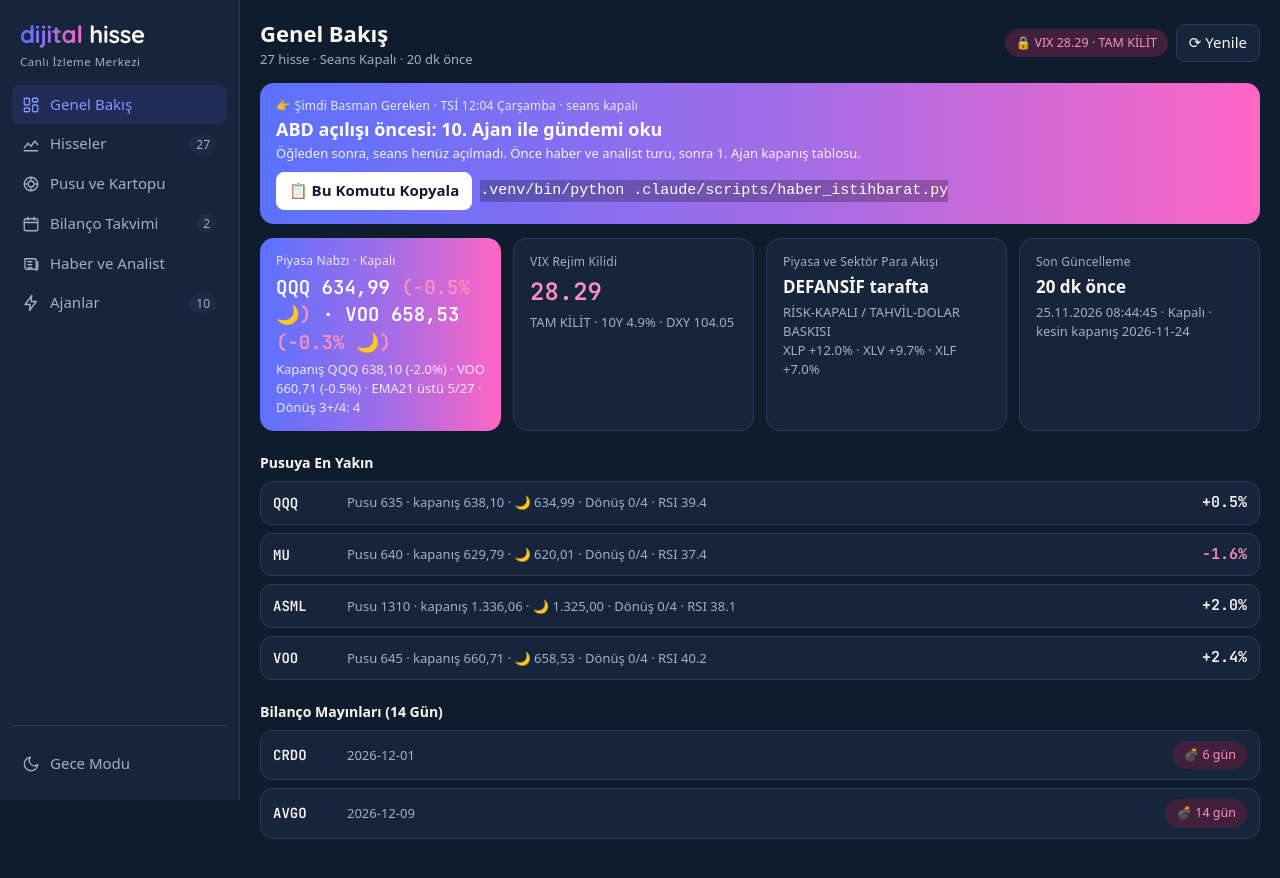
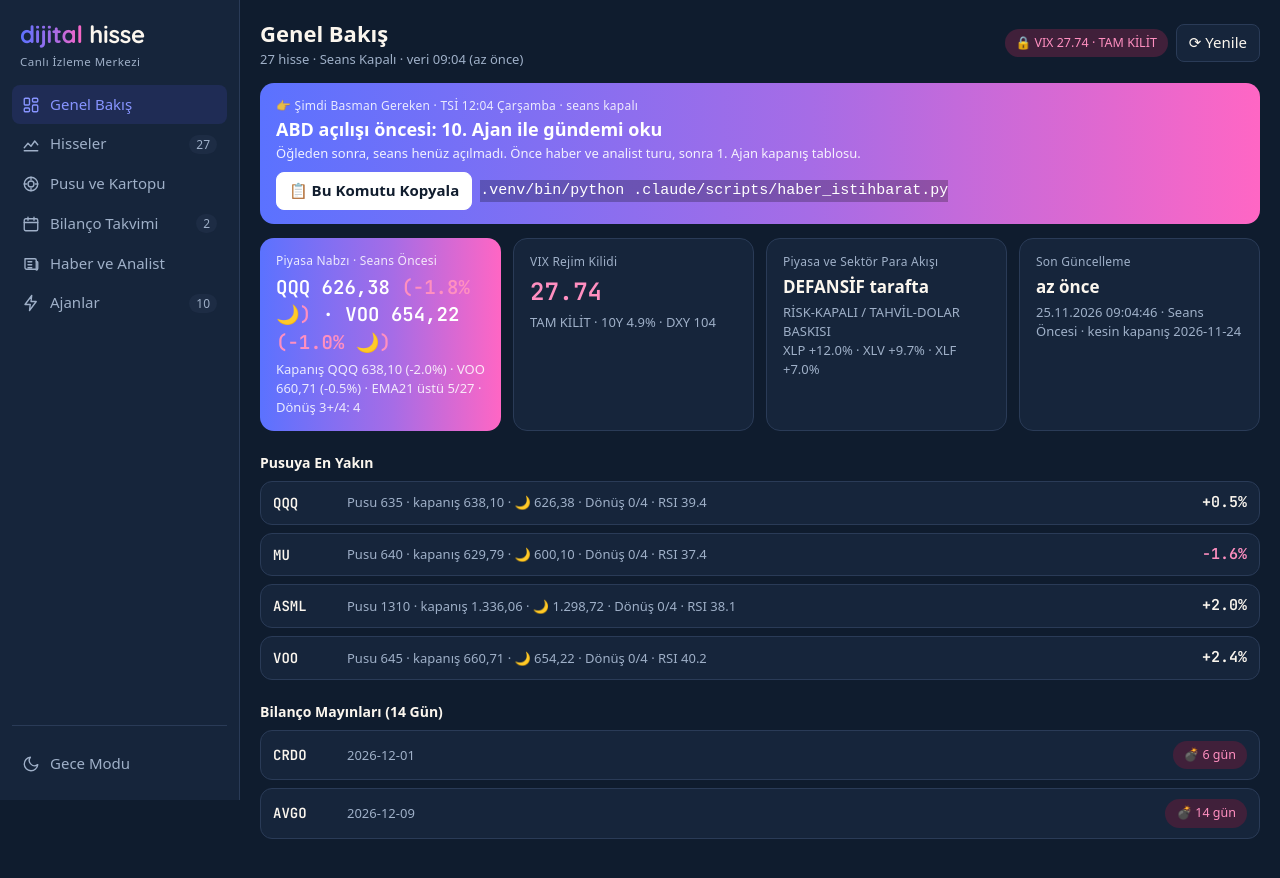
Before and after one commit to ertackacar-ui/dijital-hisse, a plain HTML site: page index.html in a window 1280 px wide. Drawn offline with Linux system fonts and the light colour scheme; a web font is replaced by a local one.

Commit message:
veri guncelle 2026-11-25T09:04Z

```diff
--- a/index.html
+++ b/index.html
@@ -8,7 +8,7 @@
 <meta name="apple-mobile-web-app-status-bar-style" content="black-translucent">
 <meta name="apple-mobile-web-app-title" content="dijital hisse">
 <title>dijital hisse — Canlı İzleme</title>
-<meta name="dh-surum" content="10">
+<meta name="dh-surum" content="11">
 <link rel="manifest" href="manifest.json">
 <link rel="icon" href="icon.svg" type="image/svg+xml">
 <link rel="apple-touch-icon" href="icon-512.png">
@@ -116,6 +116,7 @@
   <div class="perde" id="perde"></div>
   <main class="main">
     <div class="top"><div><h1 id="baslik">Genel Bakış</h1><div class="sub" id="altBaslik">Veri bekleniyor…</div></div><div style="display:flex;gap:8px;align-items:center"><span id="ustChip"></span><button class="btn" id="yenileBtn" title="Veriyi yeniden çek">⟳ Yenile</button></div></div>
+    <div class="chip send" id="yenileHaber" hidden style="margin:-6px 0 10px"></div>
     <section class="view on" id="v-ozet"><div class="boş" id="yukleniyor">⏳ Veri yükleniyor… (10 saniyeyi geçerse bağlantı zayıf demektir; ⟳ Yenile'ye basın)</div></section>
     <section class="view" id="v-hisse"></section>
     <section class="view" id="v-pusu"></section>
@@ -251,22 +252,24 @@ cizAjan(); setInterval(cizAjan,60000);
 function ciz(){
   $("#gizleBtn").hidden=!!D.gizli;
   document.querySelectorAll(".para").forEach(e=>{if(D.gizli)e.remove()});
-  $("#altBaslik").textContent=`${D.hisseler.length} hisse · ${D.seans_acik?"Seans Açık":"Seans Kapalı"} · ${dkOnce(D.guncelleme)}`;
+  $("#altBaslik").textContent=`${D.hisseler.length} hisse · ${D.seans_acik?"Seans Açık":"Seans Kapalı"} · veri ${new Date(D.guncelleme).toLocaleTimeString("tr-TR",{hour:"2-digit",minute:"2-digit"})} (${dkOnce(D.guncelleme)})`;
   $("#ustChip").innerHTML=vixChip(D.vix);
   cizOzet();cizHisse();cizPusu();cizBilanco();cizHaber();
 }
 let yukleniyor=false;
-async function yukle(){
+function haber(m){const h=$("#yenileHaber");h.textContent=m;h.hidden=false;clearTimeout(haber.t);haber.t=setTimeout(()=>h.hidden=true,4000)}
+async function yukle(elle){
   if(yukleniyor)return; yukleniyor=true; const b=$("#yenileBtn"); b.disabled=true; b.textContent="⟳ Yenileniyor…";
   const ac=new AbortController(), zaman=setTimeout(()=>ac.abort(),10000); // 10 sn'de vazgeç, ekranı boş bırakma
   try{const r=await fetch("veri.json?t="+Date.now(),{cache:"no-store",signal:ac.signal});if(!r.ok)throw new Error("HTTP "+r.status);
-    const d=await r.json(); if(!d||!Array.isArray(d.hisseler)||!d.hisseler.length)throw new Error("boş veri"); D=d; ciz()}
+    const d=await r.json(); if(!d||!Array.isArray(d.hisseler)||!d.hisseler.length)throw new Error("boş veri");
+    const yeni=!D||d.guncelleme!==D.guncelleme; D=d; ciz(); if(elle)haber(yeni?"✓ Yeni veri geldi":"✓ Sunucuda daha yeni veri yok; ekran güncel")}
   catch(e){const neden=e.name==="AbortError"?"zaman aşımı (bağlantı yavaş)":e.message;
     if(D){$("#altBaslik").textContent=`Yenilenemedi: ${neden} · ekranda ${dkOnce(D.guncelleme)} verisi var`}
     else{$("#altBaslik").textContent="veri.json okunamadı: "+neden;$("#v-ozet").innerHTML=`<div class="boş">⚠️ Veri alınamadı (${neden}). İnternet bağlantısını kontrol edip ⟳ Yenile'ye basın.</div>`}}
   finally{clearTimeout(zaman); yukleniyor=false; b.disabled=false; b.textContent="⟳ Yenile"}
 }
-$("#yenileBtn").onclick=yukle;
+$("#yenileBtn").onclick=()=>yukle(true);
 goster(ls.get("dh-view")||"ozet"); yukle(); setInterval(yukle,60000);
 document.addEventListener("visibilitychange",()=>{if(!document.hidden)yukle()}); // telefonda uygulamaya dönünce hemen yenile
 if("serviceWorker" in navigator){
--- a/veri.json
+++ b/veri.json
@@ -1,15 +1,15 @@
 {
- "guncelleme": "2026-11-25T08:44:45.658212+00:00",
+ "guncelleme": "2026-11-25T09:04:46.904296+00:00",
  "seans_acik": false,
- "seans_etiketi": "Kapalı",
+ "seans_etiketi": "Seans Öncesi",
  "kesin_kapanis": "2026-11-24",
  "vix": {
-  "deger": 28.29,
-  "metin": "VIX 28.29 → TAM KİLİT (alım yok)",
+  "deger": 27.74,
+  "metin": "VIX 27.74 → TAM KİLİT (alım yok)",
   "rejim": "TAM KİLİT"
  },
  "tnx": 4.9,
- "dxy": 104.05,
+ "dxy": 104.0,
  "para_akisi": {
   "rejim": "RİSK-KAPALI / TAHVİL-DOLAR BASKISI",
   "taraf": "DEFANSİF",
@@ -94,9 +94,9 @@
    "lig": 1,
    "fiyat": 660.71,
    "d1": -0.48,
-   "canli": 658.53,
-   "canli_zaman": "2026-11-25T00:55:00+00:00",
-   "canli_degisim": -0.33,
+   "canli": 654.22,
+   "canli_zaman": "2026-11-25T09:00:00+00:00",
+   "canli_degisim": -0.98,
    "d5": -1.85,
    "ema21": "ALT",
    "ema50": "ALT",
@@ -122,9 +122,9 @@
    "lig": 1,
    "fiyat": 34.89,
    "d1": 1.45,
-   "canli": 34.85,
-   "canli_zaman": "2026-11-25T00:55:00+00:00",
-   "canli_degisim": -0.1,
+   "canli": 34.86,
+   "canli_zaman": "2026-11-25T09:00:00+00:00",
+   "canli_degisim": -0.09,
    "d5": -1.19,
    "ema21": "ALT",
    "ema50": "ÜST",
@@ -149,9 +149,9 @@
    "lig": 1,
    "fiyat": 577.21,
    "d1": 0.85,
-   "canli": 577.6,
-   "canli_zaman": "2026-11-25T00:55:00+00:00",
-   "canli_degisim": 0.07,
+   "canli": 579.38,
+   "canli_zaman": "2026-11-25T09:00:11+00:00",
+   "canli_degisim": 0.38,
    "d5": -1.63,
    "ema21": "ÜST",
    "ema50": "ÜST",
@@ -177,9 +177,9 @@
    "lig": 1,
    "fiyat": 1407.59,
    "d1": 3.15,
-   "canli": 1411.99,
-   "canli_zaman": "2026-11-25T00:55:00+00:00",
-   "canli_degisim": 0.31,
+   "canli": 1429.56,
+   "canli_zaman": "2026-11-25T09:00:00+00:00",
+   "canli_degisim": 1.56,
    "d5": -0.56,
    "ema21": "ÜST",
    "ema50": "ÜST",
@@ -205,9 +205,9 @@
    "lig": 1,
    "fiyat": 416.78,
    "d1": 1.8,
-   "canli": 417.0,
-   "canli_zaman": "2026-11-25T00:30:00+00:00",
-   "canli_degisim": 0.05,
+   "canli": 417.04,
+   "canli_zaman": "2026-11-25T09:00:09+00:00",
+   "canli_degisim": 0.06,
    "d5": 0.0,
    "ema21": "ÜST",
    "ema50": "ÜST",
@@ -233,9 +233,9 @@
    "lig": 1,
    "fiyat": 496.13,
    "d1": 0.74,
-   "canli": 495.12,
-   "canli_zaman": "2026-11-25T00:50:00+00:00",
-   "canli_degisim": -0.2,
+   "canli": 490.0,
+   "canli_zaman": "2026-11-25T09:00:00+00:00",
+   "canli_degisim": -1.24,
    "d5": -2.0,
    "ema21": "ALT",
    "ema50": "ALT",
@@ -258,9 +258,9 @@
    "lig": 1,
    "fiyat": 252.29,
    "d1": -1.21,
-   "canli": 251.46,
-   "canli_zaman": "2026-11-25T00:55:00+00:00",
-   "canli_degisim": -0.33,
+   "canli": 247.01,
+   "canli_zaman": "2026-11-25T09:00:00+00:00",
+   "canli_degisim": -2.09,
    "d5": -2.17,
    "ema21": "ALT",
    "ema50": "ALT",
@@ -286,9 +286,9 @@
    "lig": 1,
    "fiyat": 276.58,
    "d1": -1.06,
-   "canli": 276.89,
-   "canli_zaman": "2026-11-25T00:55:00+00:00",
-   "canli_degisim": 0.11,
+   "canli": 270.89,
+   "canli_zaman": "2026-11-25T09:00:00+00:00",
+   "canli_degisim": -2.06,
    "d5": -0.37,
    "ema21": "ALT",
    "ema50": "ALT",
@@ -314,9 +314,9 @@
    "lig": 1,
    "fiyat": 1091.71,
    "d1": -0.56,
-   "canli": 1090.0,
-   "canli_zaman": "2026-11-25T00:55:00+00:00",
-   "canli_degisim": -0.16,
+   "canli": 1089.89,
+   "canli_zaman": "2026-11-25T09:00:00+00:00",
+   "canli_degisim": -0.17,
    "d5": -1.65,
    "ema21": "ÜST",
    "ema50": "ÜST",
@@ -341,9 +341,9 @@
    "lig": 2,
    "fiyat": 638.1,
    "d1": -1.99,
-   "canli": 634.99,
-   "canli_zaman": "2026-11-25T00:55:00+00:00",
-   "canli_degisim": -0.49,
+   "canli": 626.38,
+   "canli_zaman": "2026-11-25T09:00:00+00:00",
+   "canli_degisim": -1.84,
    "d5": -2.87,
    "ema21": "ALT",
    "ema50": "ALT",
@@ -369,9 +369,9 @@
    "lig": 2,
    "fiyat": 155.38,
    "d1": -5.86,
-   "canli": 151.95,
-   "canli_zaman": "2026-11-25T00:55:00+00:00",
-   "canli_degisim": -2.21,
+   "canli": 148.75,
+   "canli_zaman": "2026-11-25T09:00:00+00:00",
+   "canli_degisim": -4.27,
    "d5": -0.05,
    "ema21": "ALT",
    "ema50": "ALT",
@@ -396,9 +396,9 @@
    "lig": 2,
    "fiyat": 301.08,
    "d1": -3.98,
-   "canli": 302.55,
-   "canli_zaman": "2026-11-25T00:55:00+00:00",
-   "canli_degisim": 0.49,
+   "canli": 293.51,
+   "canli_zaman": "2026-11-25T09:00:00+00:00",
+   "canli_degisim": -2.51,
    "d5": -11.86,
    "ema21": "ALT",
    "ema50": "ALT",
@@ -424,9 +424,9 @@
    "lig": 2,
    "fiyat": 173.82,
    "d1": -6.72,
-   "canli": 172.28,
-   "canli_zaman": "2026-11-25T00:55:00+00:00",
-   "canli_degisim": -0.89,
+   "canli": 169.8,
+   "canli_zaman": "2026-11-25T09:00:00+00:00",
+   "canli_degisim": -2.31,
    "d5": -8.69,
    "ema21": "ALT",
    "ema50": "ALT",
@@ -449,9 +449,9 @@
    "lig": 2,
    "fiyat": 1336.06,
    "d1": -3.45,
-   "canli": 1325.0,
-   "canli_zaman": "2026-11-25T00:55:00+00:00",
-   "canli_degisim": -0.83,
+   "canli": 1298.72,
+   "canli_zaman": "2026-11-25T09:00:00+00:00",
+   "canli_degisim": -2.79,
    "d5": -3.4,
    "ema21": "ALT",
    "ema50": "ALT",
@@ -477,9 +477,9 @@
    "lig": 2,
    "fiyat": 629.79,
    "d1": -11.01,
-   "canli": 620.01,
-   "canli_zaman": "2026-11-25T00:55:00+00:00",
-   "canli_degisim": -1.55,
+   "canli": 600.1,
+   "canli_zaman": "2026-11-25T09:00:00+00:00",
+   "canli_degisim": -4.71,
    "d5": -11.6,
    "ema21": "ALT",
    "ema50": "ALT",
@@ -505,9 +505,9 @@
    "lig": 2,
    "fiyat": 413.27,
    "d1": -8.86,
-   "canli": 408.35,
-   "canli_zaman": "2026-11-25T00:55:00+00:00",
-   "canli_degisim": -1.19,
+   "canli": 394.0,
+   "canli_zaman": "2026-11-25T09:00:00+00:00",
+   "canli_degisim": -4.66,
    "d5": -17.91,
    "ema21": "ALT",
    "ema50": "ALT",
@@ -532,9 +532,9 @@
    "lig": 2,
    "fiyat": 349.2,
    "d1": -3.96,
-   "canli": 347.9,
-   "canli_zaman": "2026-11-25T00:55:00+00:00",
-   "canli_degisim": -0.37,
+   "canli": 340.98,
+   "canli_zaman": "2026-11-25T09:00:00+00:00",
+   "canli_degisim": -2.35,
    "d5": -2.92,
    "ema21": "ALT",
    "ema50": "ALT",
@@ -560,9 +560,9 @@
    "lig": 2,
    "fiyat": 168.56,
    "d1": -5.47,
-   "canli": 167.95,
-   "canli_zaman": "2026-11-25T00:55:00+00:00",
-   "canli_degisim": -0.36,
+   "canli": 162.99,
+   "canli_zaman": "2026-11-25T09:00:00+00:00",
+   "canli_degisim": -3.3,
    "d5": -9.58,
    "ema21": "ALT",
    "ema50": "ALT",
@@ -587,9 +587,9 @@
    "lig": 2,
    "fiyat": 352.99,
    "d1": -0.12,
-   "canli": 351.0,
-   "canli_zaman": "2026-11-25T00:51:00+00:00",
-   "canli_degisim": -0.56,
+   "canli": 347.01,
+   "canli_zaman": "2026-11-25T09:00:00+00:00",
+   "canli_degisim": -1.69,
    "d5": 14.13,
    "ema21": "ÜST",
    "ema50": "ALT",
@@ -612,9 +612,9 @@
    "lig": 2,
    "fiyat": 91.74,
    "d1": 0.02,
-   "canli": 91.2,
-   "canli_zaman": "2026-11-25T00:55:00+00:00",
-   "canli_degisim": -0.59,
+   "canli": 89.76,
+   "canli_zaman": "2026-11-25T09:00:00+00:00",
+   "canli_degisim": -2.16,
    "d5": -1.25,
    "ema21": "ALT",
    "ema50": "ALT",
@@ -639,9 +639,9 @@
    "lig": 2,
    "fiyat": 589.64,
    "d1": -3.18,
-   "canli": 587.3,
-   "canli_zaman": "2026-11-25T00:00:00+00:00",
-   "canli_degisim": -0.4,
+   "canli": null,
+   "canli_zaman": null,
+   "canli_degisim": null,
    "d5": -1.49,
    "ema21": "ALT",
    "ema50": "ALT",
@@ -664,9 +664,9 @@
    "lig": 2,
    "fiyat": 161.18,
    "d1": 1.14,
-   "canli": 160.08,
-   "canli_zaman": "2026-11-25T00:55:00+00:00",
-   "canli_degisim": -0.68,
+   "canli": 155.49,
+   "canli_zaman": "2026-11-25T09:00:00+00:00",
+   "canli_degisim": -3.53,
    "d5": 2.95,
    "ema21": "ALT",
    "ema50": "ALT",
@@ -691,9 +691,9 @@
    "lig": 3,
    "fiyat": 19.2,
    "d1": -7.56,
-   "canli": 19.26,
-   "canli_zaman": "2026-11-25T00:55:00+00:00",
-   "canli_degisim": 0.3,
+   "canli": 18.55,
+   "canli_zaman": "2026-11-25T09:00:00+00:00",
+   "canli_degisim": -3.37,
    "d5": -14.17,
    "ema21": "ALT",
    "ema50": "ALT",
@@ -716,9 +716,9 @@
    "lig": 3,
    "fiyat": 7.59,
    "d1": -6.24,
-   "canli": 7.51,
-   "canli_zaman": "2026-11-25T00:55:00+00:00",
-   "canli_degisim": -1.05,
+   "canli": 7.41,
+   "canli_zaman": "2026-11-25T09:00:00+00:00",
+   "canli_degisim": -2.37,
    "d5": -10.28,
    "ema21": "ALT",
    "ema50": "ALT",
@@ -741,9 +741,9 @@
    "lig": 3,
    "fiyat": 125.81,
    "d1": -5.65,
-   "canli": 125.08,
-   "canli_zaman": "2026-11-25T00:55:00+00:00",
-   "canli_degisim": -0.58,
+   "canli": 123.03,
+   "canli_zaman": "2026-11-25T09:00:00+00:00",
+   "canli_degisim": -2.21,
    "d5": -11.21,
    "ema21": "ALT",
    "ema50": "ALT",
@@ -766,9 +766,9 @@
    "lig": 3,
    "fiyat": 35.91,
    "d1": 1.04,
-   "canli": 35.86,
-   "canli_zaman": "2026-11-25T00:55:00+00:00",
-   "canli_degisim": -0.14,
+   "canli": 35.02,
+   "canli_zaman": "2026-11-25T09:00:00+00:00",
+   "canli_degisim": -2.48,
    "d5": 3.01,
    "ema21": "ALT",
    "ema50": "ALT",
@@ -791,9 +791,9 @@
    "lig": 3,
    "fiyat": 106.46,
    "d1": -13.07,
-   "canli": 105.9,
-   "canli_zaman": "2026-11-25T00:55:00+00:00",
-   "canli_degisim": -0.53,
+   "canli": 103.3,
+   "canli_zaman": "2026-11-25T09:00:00+00:00",
+   "canli_degisim": -2.97,
    "d5": -14.11,
    "ema21": "ALT",
    "ema50": "ALT",
@@ -1154,7 +1154,7 @@
       "kaynak": "Yahoo Finance"
      }
     ],
-    "hedef": 2101.8552,
+    "hedef": 2101.3953,
     "tavsiye": "strong_buy",
     "potansiyel": 57.3
    },
```
